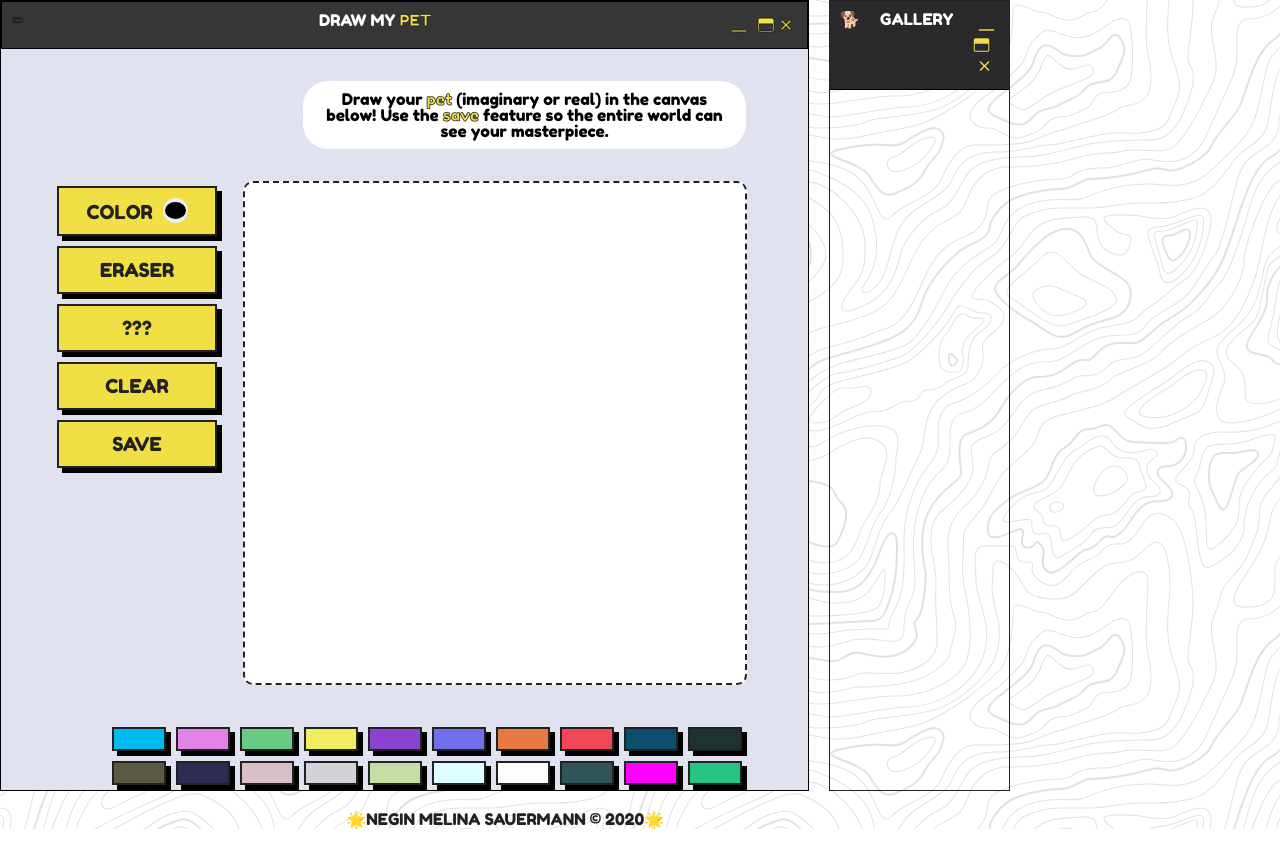
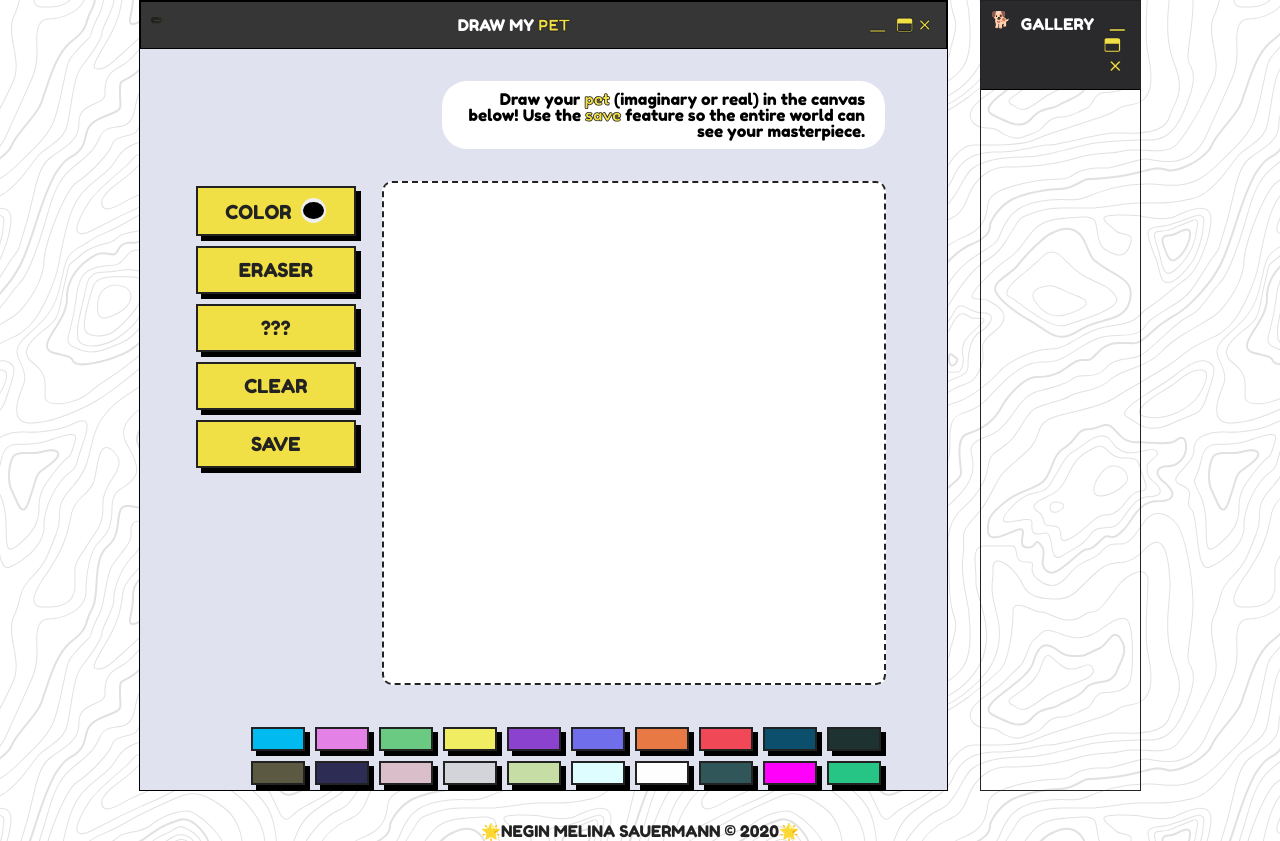
Before and after one commit to nuggetsnegin/drawpetv2, a Vue app: page / in a window 1280 px wide. Built offline with nearby package versions, Linux system fonts and the light colour scheme; no server answers.

Commit message:
updated gallery and canvas grid to center added sweet alerts for blank canvas

```diff
--- a/package.json
+++ b/package.json
@@ -12,6 +12,7 @@
   "dependencies": {
     "core-js": "^3.6.4",
     "firebase": "^7.14.2",
+    "sweetalert2": "^9.10.13",
     "vue": "^2.6.11"
   },
   "devDependencies": {
--- a/src/App.vue
+++ b/src/App.vue
@@ -29,12 +29,13 @@ export default {
   font-family: "Fredoka One", cursive;
   display: grid;
   height: 100vh;
-  gap: 20px;
+  gap: 2rem;
   grid-template-areas:
   "canvas gallery"
   "footer footer";
   grid-template-columns: repeat(2, min-content);
   grid-template-rows: auto;
+  margin: 0 auto;
 }
 .canvas{
   grid-area: canvas;
--- a/src/components/Canvas.vue
+++ b/src/components/Canvas.vue
@@ -64,6 +64,8 @@
 
 <script>
 import firebase from "../../firebase";
+// ES6 Modules or TypeScript
+import Swal from 'sweetalert2'
 
 export default {
   name: "Canvas",
@@ -159,11 +161,20 @@ export default {
           .catch((err) => {
             console.log(err);
           });
+        Swal.fire({
+          title: 'Success!',
+          text: 'Drawing saved! Page will now reload',
+          icon: 'success'
+        })
         location.reload(); /*reload page after canvas cleared*/
         return false;
       }
       else{
-        console.log('blank canvas')
+        Swal.fire({
+          title: 'Oops!',
+          text: 'Cannot save an empty canvas! 😢',
+          icon: 'error'
+        })
       }
     },
     /*create random id for fb storage*/
--- a/src/components/Gallery.vue
+++ b/src/components/Gallery.vue
@@ -74,12 +74,16 @@ export default {
 
 .gallery-wrapper {
   margin: 10px;
+  max-height: 800px;
+  max-width: 700px;
   grid-area: gallery;
+  overflow-y: scroll;
+  overflow-x: hidden;
 }
 
 .gallery-wrapper li {
   display: grid;
-  grid-template-columns: repeat(8, 1fr);
+  grid-template-columns: repeat(4, min-content);
   grid-template-rows: auto;
 }
 
@@ -104,7 +108,7 @@ span {
   color: white;
   text-align: center;
   text-transform: uppercase;
-  padding: 10px;
+  padding-top: 15px;
   /* -webkit-text-stroke: 3px white; */
 }
 
--- a/src/components/Main.vue
+++ b/src/components/Main.vue
@@ -55,7 +55,7 @@ i{
 }
 
 h1 {
-  padding-top: 10px;
+  padding-top: 15px;
   text-align: left;
   text-transform: uppercase;
   /* -webkit-text-stroke: 3px white; */
@@ -81,7 +81,7 @@ p {
   padding: 10px 20px;
   font-size: 1rem;
   border-radius: 25px;
-  text-align: center;
+  text-align: right;
 }
 
 </style>
```
Also changed, not shown: 1 other file (tests, documents, lock files or other folders).
